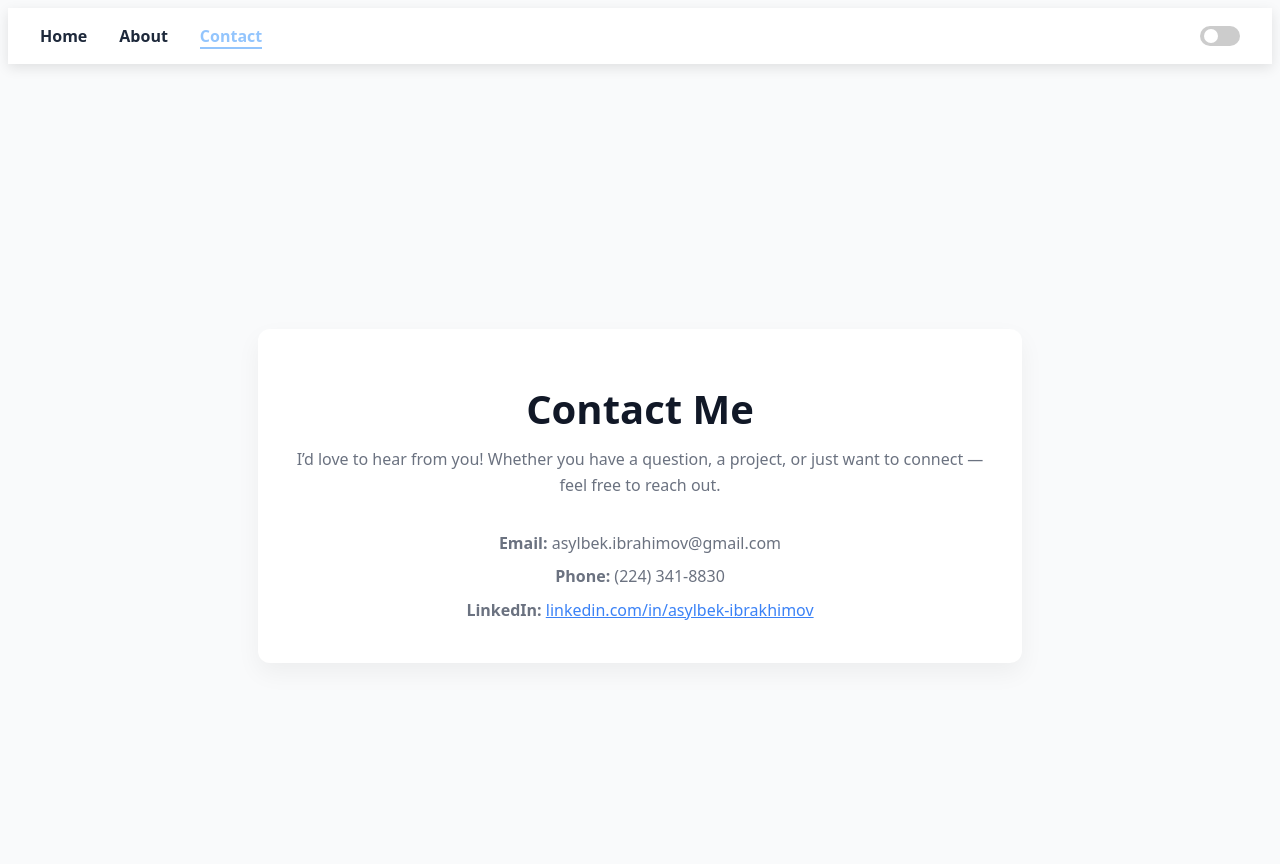
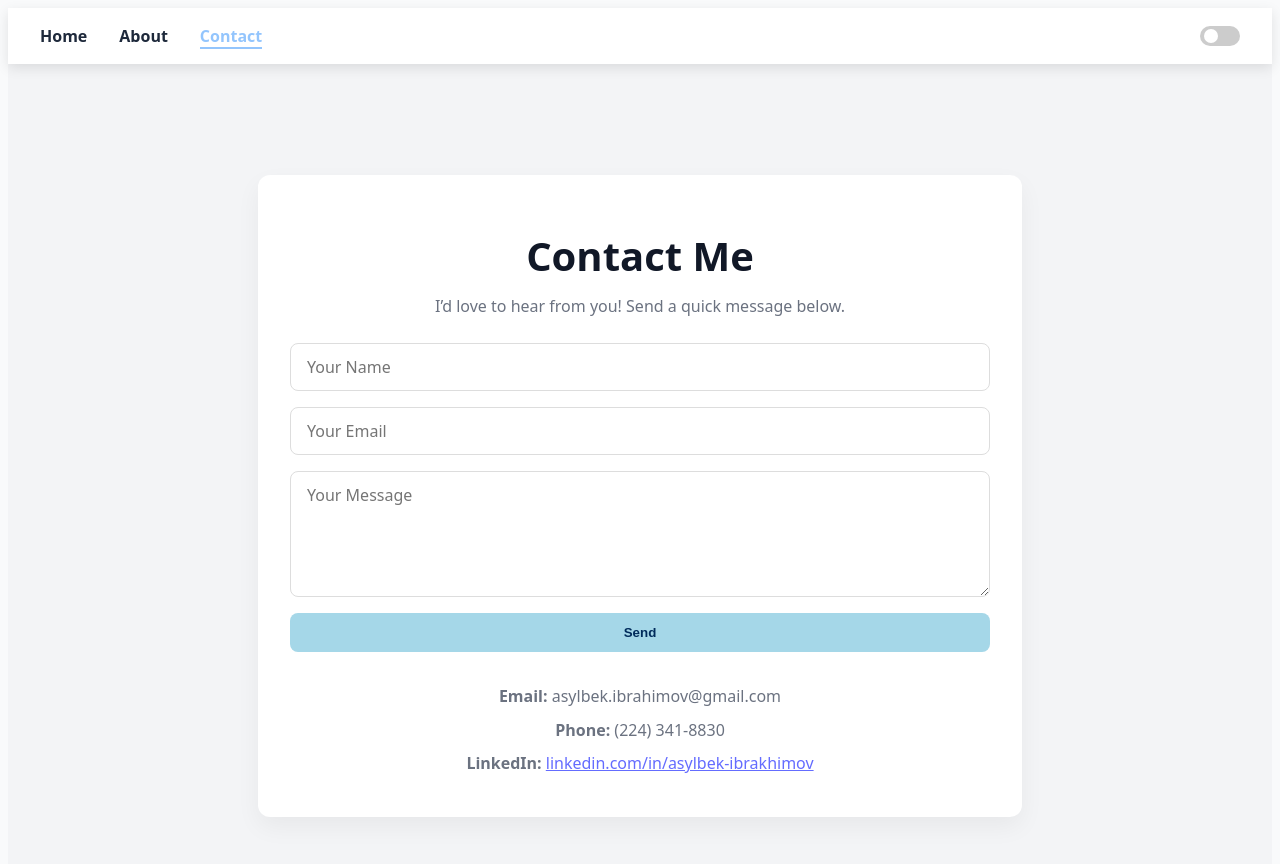
Before and after one commit to asyke/my-portfolio, a React (Vite) app: page /contact in a window 1280 px wide. Shown: the top 864 px of the page. Built offline with nearby package versions, Linux system fonts and the light colour scheme.

Commit message:
using emailjs

```diff
--- a/package.json
+++ b/package.json
@@ -10,6 +10,7 @@
     "preview": "vite preview"
   },
   "dependencies": {
+    "@emailjs/browser": "^4.4.1",
     "@react-spring/web": "^9.7.5",
     "react": "^19.0.0",
     "react-dom": "^19.0.0",
--- a/src/pages/Contact.jsx
+++ b/src/pages/Contact.jsx
@@ -1,22 +1,65 @@
-import './Contact.scss'
+import { useRef, useState } from "react";
+import emailjs from "@emailjs/browser";
+import "./Contact.scss";
 
 function Contact() {
+  const form = useRef();
+  const [successMessage, setSuccessMessage] = useState("");
+  const [errorMessage, setErrorMessage] = useState("");
+
+  const sendEmail = (e) => {
+    e.preventDefault();
+
+    emailjs
+      .sendForm(
+        import.meta.env.VITE_EMAILJS_SERVICE_ID,
+        import.meta.env.VITE_EMAILJS_TEMPLATE_ID,
+        form.current,
+        import.meta.env.VITE_EMAILJS_PUBLIC_KEY
+      )
+      .then(
+        () => {
+          setSuccessMessage("✅ Message sent successfully!");
+          setErrorMessage("");
+          form.current.reset();
+        },
+        (error) => {
+          console.error(error);
+          setErrorMessage("❌ Failed to send. Try again later.");
+          setSuccessMessage("");
+        }
+      );
+  };
+
   return (
     <div className="page contact-page">
       <div className="contact-content">
         <h1>Contact Me</h1>
-        <p>
-          I’d love to hear from you! Whether you have a question, a project, or just want to connect — feel free to reach out.
-        </p>
+        <p>I’d love to hear from you! Send a quick message below.</p>
+
+        <form ref={form} onSubmit={sendEmail} className="contact-form">
+          <input type="text" name="user_name" placeholder="Your Name" required />
+          <input type="email" name="user_email" placeholder="Your Email" required />
+          <textarea name="message" placeholder="Your Message" required />
+          <button type="submit" className="contact-btn">Send</button>
+        </form>
+
+        {successMessage && <p className="success-msg">{successMessage}</p>}
+        {errorMessage && <p className="error-msg">{errorMessage}</p>}
 
         <div className="contact-info">
           <p><strong>Email:</strong> asylbek.ibrahimov@gmail.com</p>
           <p><strong>Phone:</strong> (224) 341-8830</p>
-          <p><strong>LinkedIn:</strong> <a href="https://linkedin.com/in/asylbek-ibrakhimov" target="_blank" rel="noreferrer">linkedin.com/in/asylbek-ibrakhimov</a></p>
+          <p>
+            <strong>LinkedIn:</strong>{" "}
+            <a href="https://linkedin.com/in/asylbek-ibrakhimov" target="_blank" rel="noreferrer">
+              linkedin.com/in/asylbek-ibrakhimov
+            </a>
+          </p>
         </div>
       </div>
     </div>
-  )
+  );
 }
 
-export default Contact
+export default Contact;
--- a/src/pages/Contact.scss
+++ b/src/pages/Contact.scss
@@ -1,29 +1,68 @@
 .page.contact-page {
     padding: 2rem;
     min-height: 100vh;
-    background-color: #f9fafb;
+    background-color: var(--bg-main);
     display: flex;
     align-items: center;
     justify-content: center;
 
     .contact-content {
       max-width: 700px;
+      width: 100%;
       text-align: center;
-      background: white;
+      background: var(--card-bg);
       padding: 2rem;
       border-radius: 12px;
       box-shadow: 0 10px 25px rgba(0, 0, 0, 0.05);
 
       h1 {
         font-size: 2.5rem;
-        color: #111827;
+        color: var(--text-primary);
         margin-bottom: 1rem;
       }
 
       p {
         font-size: 1rem;
-        color: #6b7280;
+        color: var(--text-secondary);
         line-height: 1.6;
+        margin-bottom: 1rem;
+      }
+
+      .contact-form {
+        display: flex;
+        flex-direction: column;
+        gap: 1rem;
+        margin: 1.5rem 0;
+
+        input,
+        textarea {
+          padding: 0.75rem 1rem;
+          border-radius: 8px;
+          border: 1px solid #ddd;
+          font-size: 1rem;
+          font-family: inherit;
+        }
+
+        textarea {
+          min-height: 100px;
+          resize: vertical;
+        }
+
+        .contact-btn {
+          background-color: #a5d7e8;
+          color: #002b5b;
+          font-weight: bold;
+          padding: 0.75rem;
+          border: none;
+          border-radius: 8px;
+          cursor: pointer;
+          transition: 0.3s ease-in-out;
+
+          &:hover {
+            transform: translateY(-2px);
+            box-shadow: 0 4px 20px rgba(0, 0, 0, 0.2);
+          }
+        }
       }
 
       .contact-info {
@@ -34,40 +73,23 @@
         }
 
         a {
-          color: #3b82f6;
+          color: var(--link-color);
           text-decoration: underline;
 
           &:hover {
-            color: #2563eb;
-            text-decoration: none;
+            color: var(--link-hover);
           }
         }
       }
-    }
 
-    // 🌙 Dark mode overrides
-    body.dark & {
-      background-color: #0f172a;
+      .success-msg {
+        color: green;
+        margin-top: 1rem;
+      }
 
-      .contact-content {
-        background: #1e293b;
-        box-shadow: 0 10px 25px rgba(255, 255, 255, 0.05);
-
-        h1 {
-          color: #f1f5f9;
-        }
-
-        p {
-          color: #cbd5e1;
-        }
-
-        a {
-          color: #93c5fd;
-
-          &:hover {
-            color: #60a5fa;
-          }
-        }
+      .error-msg {
+        color: red;
+        margin-top: 1rem;
       }
     }
   }
--- a/src/pages/Home.jsx
+++ b/src/pages/Home.jsx
@@ -1,5 +1,6 @@
-import avatar from '../assets/avatar.jpg' // adjust path if needed
-import './Home.scss' // or .css if you’re using css
+import { Link } from 'react-router-dom' // ✅ ADD THIS LINE
+import avatar from '../assets/avatar.jpg'
+import './Home.scss'
 
 function Home() {
   return (
@@ -8,7 +9,7 @@ function Home() {
         <div className="text-zone">
           <h1>Hi, I'm Asylbek</h1>
           <p>Full Stack Software Engineer</p>
-          <button className="contact-btn">Contact Me</button>
+          <Link to="/contact" className="contact-btn">Contact Me</Link>
         </div>
         <div className="avatar-zone">
           <img src={avatar} alt="Asylbek Ibrakhimov" className="avatar" />
--- a/src/pages/Home.scss
+++ b/src/pages/Home.scss
@@ -40,6 +40,8 @@
         cursor: pointer;
         box-shadow: 0 6px 20px rgba(0, 0, 0, 0.05);
         transition: background-color 0.3s ease;
+        display: inline-block;
+        text-decoration: none;
 
         &:hover {
           background-color: #60a5fa;
@@ -77,6 +79,8 @@
       .contact-btn {
         background-color: #3b82f6;
         color: white;
+        display: inline-block;
+        text-decoration: none;
 
         &:hover {
           background-color: #2563eb;
```
Also changed, not shown: 1 other file (tests, documents, lock files or other folders).
